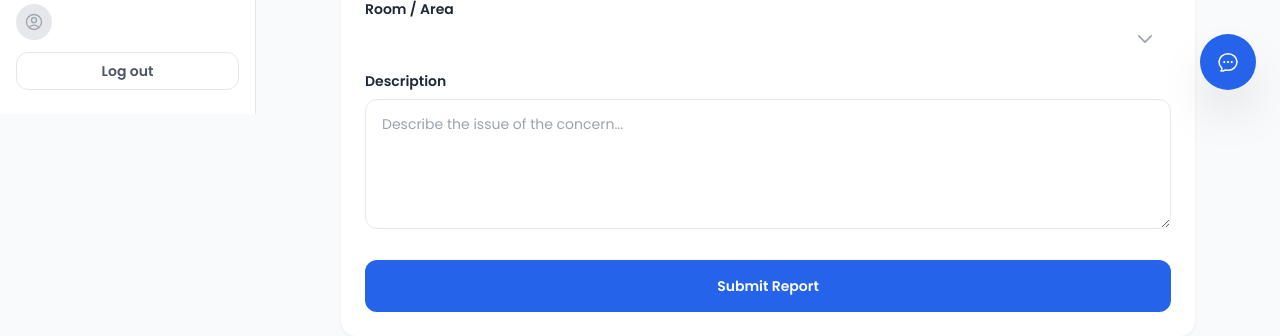
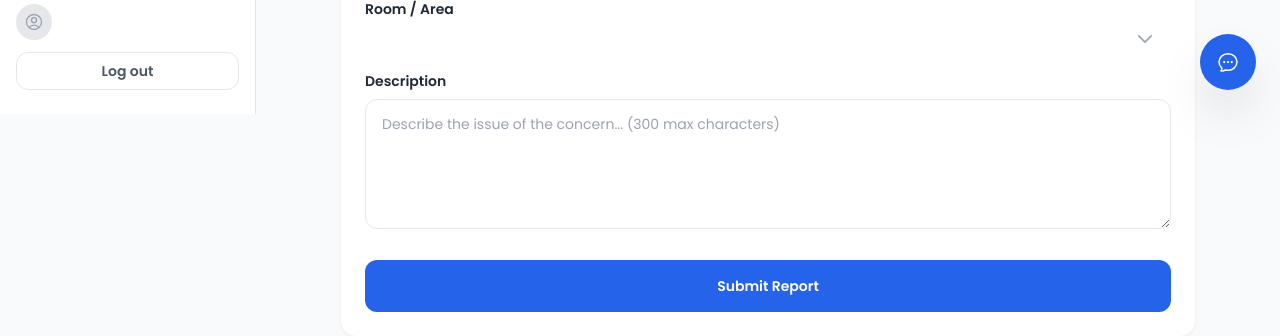
Before and after one commit to sjane16/KuhaMo, a Django app: template user/templates/user/report_form.html in a window 1280 px wide. Shown: the part 686-1022 px from the top of the page. Run offline with Django 5.2, Linux system fonts and the light colour scheme; the template is opened without the code that fills it: most values are stand-ins (such as "Sample title", 1, 10 or a date in 2020); form fields are guessed from the names that the template uses; some libraries are stand-ins or nearby versions.

Commit message:
Clarify report form description placeholder character limit
Update the description textarea placeholder so it explicitly states the
300-character limit, matching the field’s maxlength and reducing
 ambiguity when filling out the report form.

🤖 Generated with Codebuff
Co-Authored-By: Codebuff <noreply@codebuff.com>

```diff
--- a/user/templates/user/partials/_report_form_content.html
+++ b/user/templates/user/partials/_report_form_content.html
@@ -164,7 +164,7 @@
             <textarea name="description"
                       rows="5"
                       maxlength="300"
-                      placeholder="Describe the issue of the concern..."
+                      placeholder="Describe the issue of the concern... (300 max characters)"
                       class="w-full border border-gray-200 rounded-xl px-4 py-3.5 text-sm text-gray-700 placeholder-gray-400 bg-white focus:outline-none focus:ring-2 focus:ring-blue-500 focus:border-transparent resize-y">{{ form.description.value|default:'' }}</textarea>
             {% if form.description.errors %}
                 <p class="text-xs text-red-500 mt-1">{{ form.description.errors|join:", " }}</p>
```
